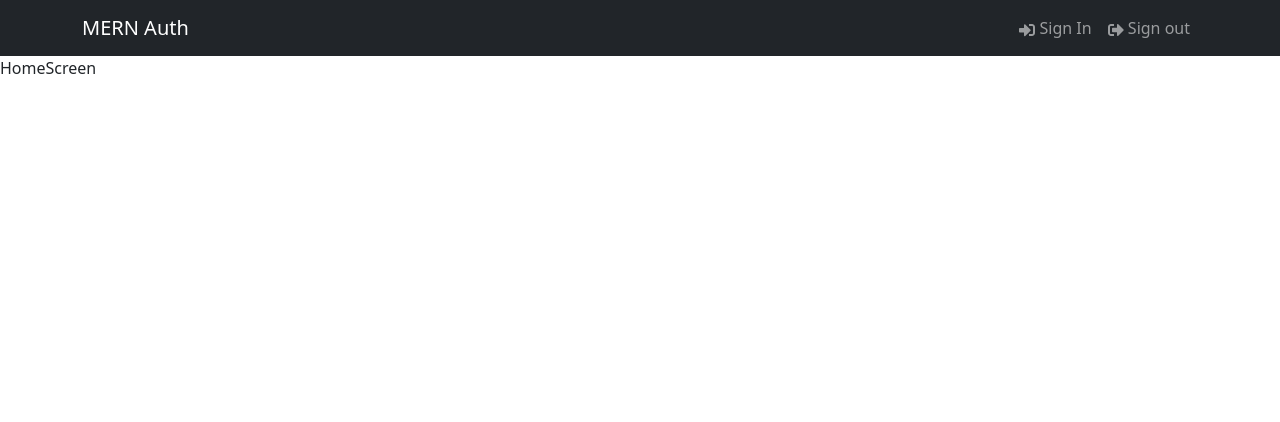
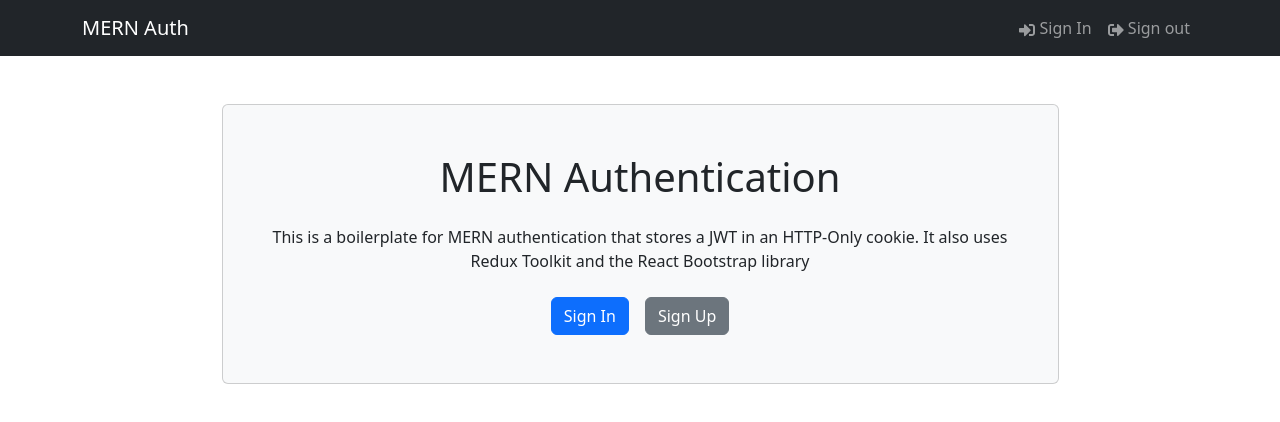
Before and after one commit to AkinolaAdewole/MERN-Auth, a React (Create React App) app in the folder frontend/: page / in a window 1280 px wide. Shown: the top 422 px of the page. Built offline with nearby package versions, Linux system fonts and the light colour scheme.

Commit message:
React Typescript and Vite

```diff
--- a/frontend/src/App.tsx
+++ b/frontend/src/App.tsx
@@ -1,6 +1,7 @@
 import React from 'react';
 import Header from './components/Header';
 import HomeScreen from './screens/HomeScreen';
+import { BrowserRouter } from 'react-router-dom';
 
 function App() {
   return (
--- a/frontend/src/components/Header.tsx
+++ b/frontend/src/components/Header.tsx
@@ -2,6 +2,7 @@
 import { Navbar, Nav, Container, NavDropdown } from 'react-bootstrap';
 import { FaSignInAlt, FaSignOutAlt } from 'react-icons/fa';
 import { LinkContainer } from 'react-router-bootstrap';
+import { Link } from 'react-router-dom';
 
 
 
--- /dev/null
+++ b/frontend/src/components/Hero.tsx
@@ -0,0 +1,28 @@
+import { Container, Card, Button } from 'react-bootstrap';
+
+const Hero = () => {
+  return (
+    <div className=' py-5'>
+      <Container className='d-flex justify-content-center'>
+        <Card className='p-5 d-flex flex-column align-items-center hero-card bg-light w-75'>
+          <h1 className='text-center mb-4'>MERN Authentication</h1>
+          <p className='text-center mb-4'>
+            This is a boilerplate for MERN authentication that stores a JWT in
+            an HTTP-Only cookie. It also uses Redux Toolkit and the React
+            Bootstrap library
+          </p>
+          <div className='d-flex'>
+            <Button variant='primary' href='/login' className='me-3'>
+              Sign In
+            </Button>
+            <Button variant='secondary' href='/register'>
+              Sign Up
+            </Button>
+          </div>
+        </Card>
+      </Container>
+    </div>
+  );
+};
+
+export default Hero;
--- a/frontend/src/index.tsx
+++ b/frontend/src/index.tsx
@@ -3,6 +3,8 @@
 import './index.css';
 import App from './App';
 import reportWebVitals from './reportWebVitals';
+
+
 
 const root = ReactDOM.createRoot(
   document.getElementById('root') as HTMLElement
--- a/frontend/src/screens/HomeScreen.tsx
+++ b/frontend/src/screens/HomeScreen.tsx
@@ -1,8 +1,11 @@
 import React from 'react'
+import Hero from '../components/Hero'
 
 const HomeScreen = () => {
   return (
-    <div>HomeScreen</div>
+    <>
+      <Hero />
+    </>
   )
 }
 
--- a/frontend/tsconfig.json
+++ b/frontend/tsconfig.json
@@ -18,7 +18,7 @@
     "resolveJsonModule": true,
     "isolatedModules": true,
     "noEmit": true,
-    "jsx": "react-jsx"
+    "jsx": "preserve"
   },
   "include": [
     "src"
--- a/frontend/vite.config.ts
+++ /dev/null
@@ -1,6 +0,0 @@
-import { defineConfig } from 'vite'
-import reactRefresh from '@vitejs/plugin-react-refresh'
-
-export default defineConfig({
-  plugins: [reactRefresh()]
-});
```
Also changed, not shown: frontend/package.json (+5 -4 lines), 1 other file (tests, documents, lock files or other folders).
